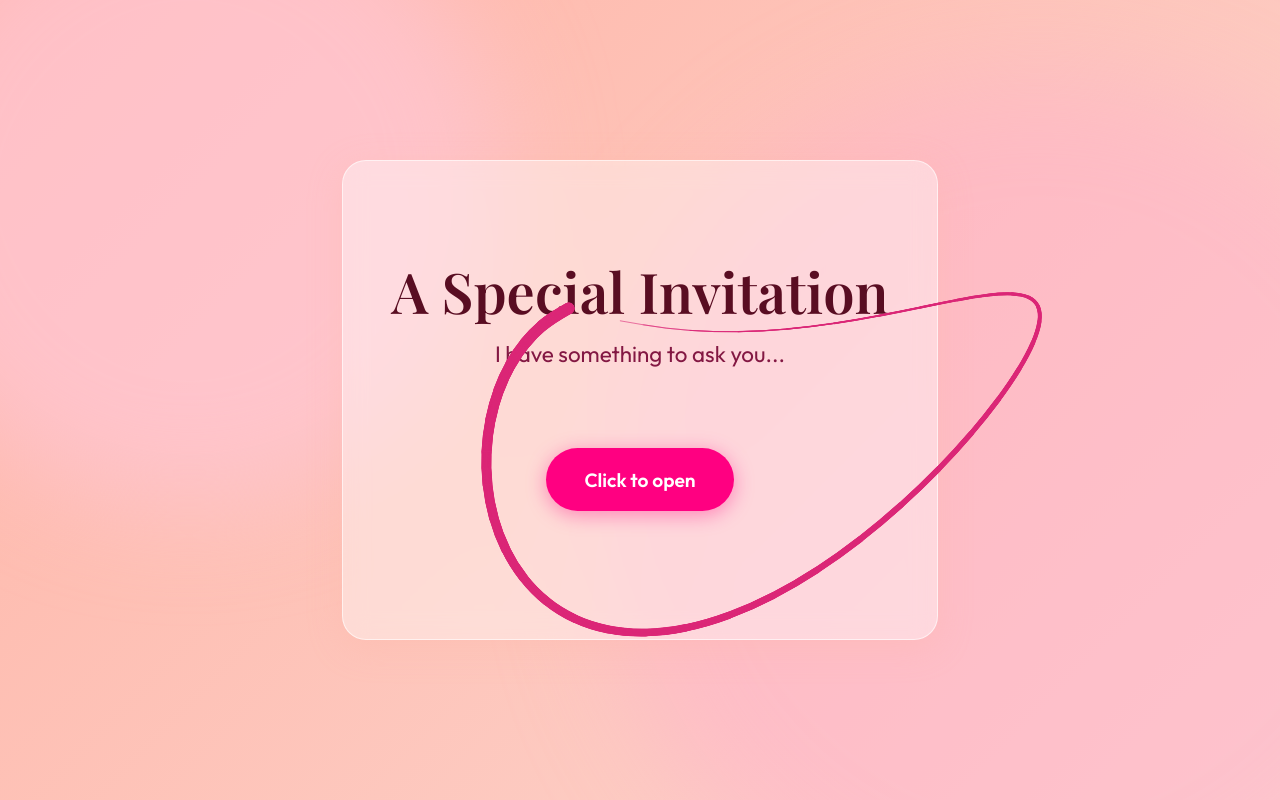
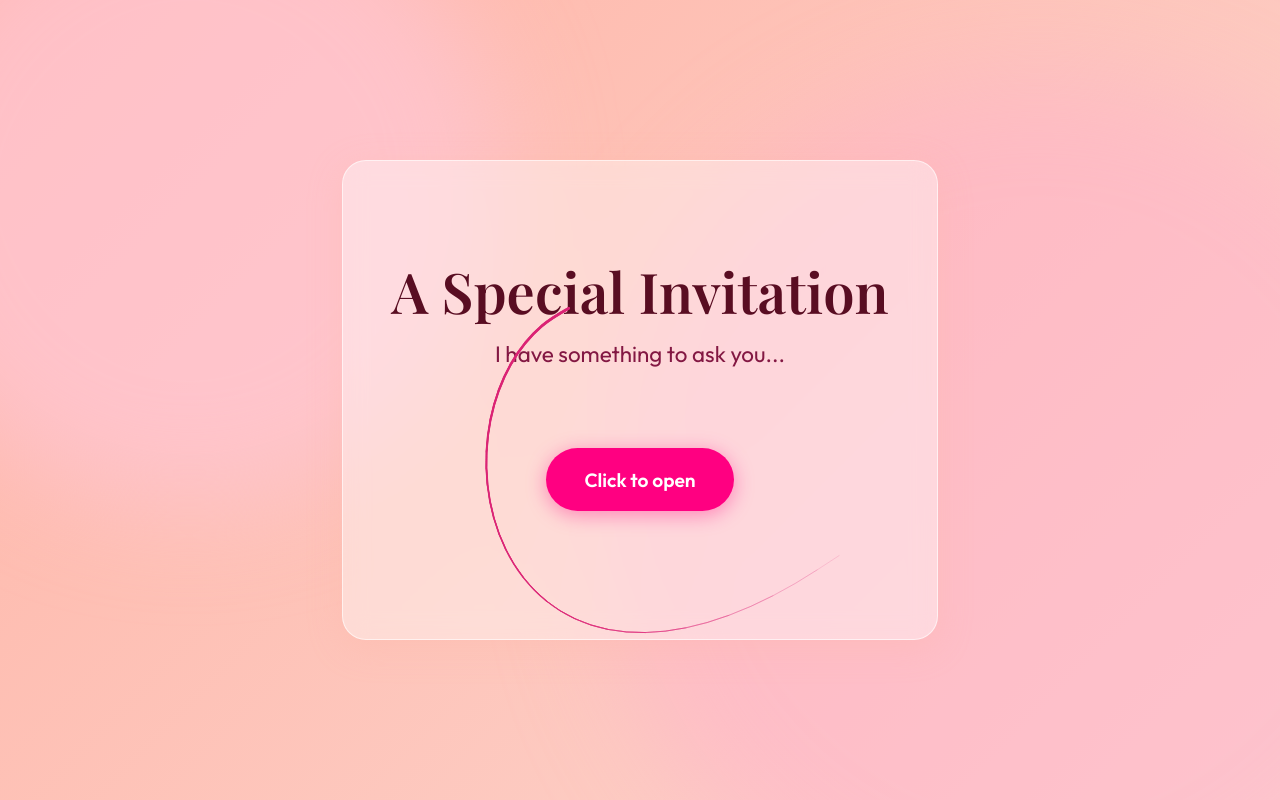
Before and after one commit to omarrr124/cinema, a React (Vite) app: page / in a window 1280 px wide. Built offline with nearby package versions, Linux system fonts and the light colour scheme; a web font is replaced by a local one.

Commit message:
Tweak custom cursor to be shorter, thinner, and transparent

```diff
--- a/src/components/ui/CustomCursor.jsx
+++ b/src/components/ui/CustomCursor.jsx
@@ -8,8 +8,8 @@ const CustomCursor = () => {
     if (!canvas) return;
     const ctx = canvas.getContext('2d');
 
-    // Set color to match our Liquid Glass premium pink theme
-    ctx.strokeStyle = '#DB2777';
+    // Set color to match our Liquid Glass premium pink theme, but slightly transparent
+    ctx.strokeStyle = 'rgba(219, 39, 119, 0.5)';
 
     let mouseMoved = false;
 
@@ -18,8 +18,8 @@ const CustomCursor = () => {
       y: .5 * window.innerHeight,
     };
     const params = {
-      pointsNumber: 40,
-      widthFactor: .3,
+      pointsNumber: 20, // Reduced from 40 to make it shorter
+      widthFactor: 0.15, // Reduced from 0.3 to make it thinner
       mouseThreshold: .6,
       spring: .4,
       friction: .5
@@ -57,7 +57,7 @@ const CustomCursor = () => {
     const setupCanvas = () => {
       canvas.width = window.innerWidth;
       canvas.height = window.innerHeight;
-      ctx.strokeStyle = '#DB2777'; // Reset stroke style on resize
+      ctx.strokeStyle = 'rgba(219, 39, 119, 0.5)'; // Reset stroke style on resize
     };
 
     setupCanvas();
```
